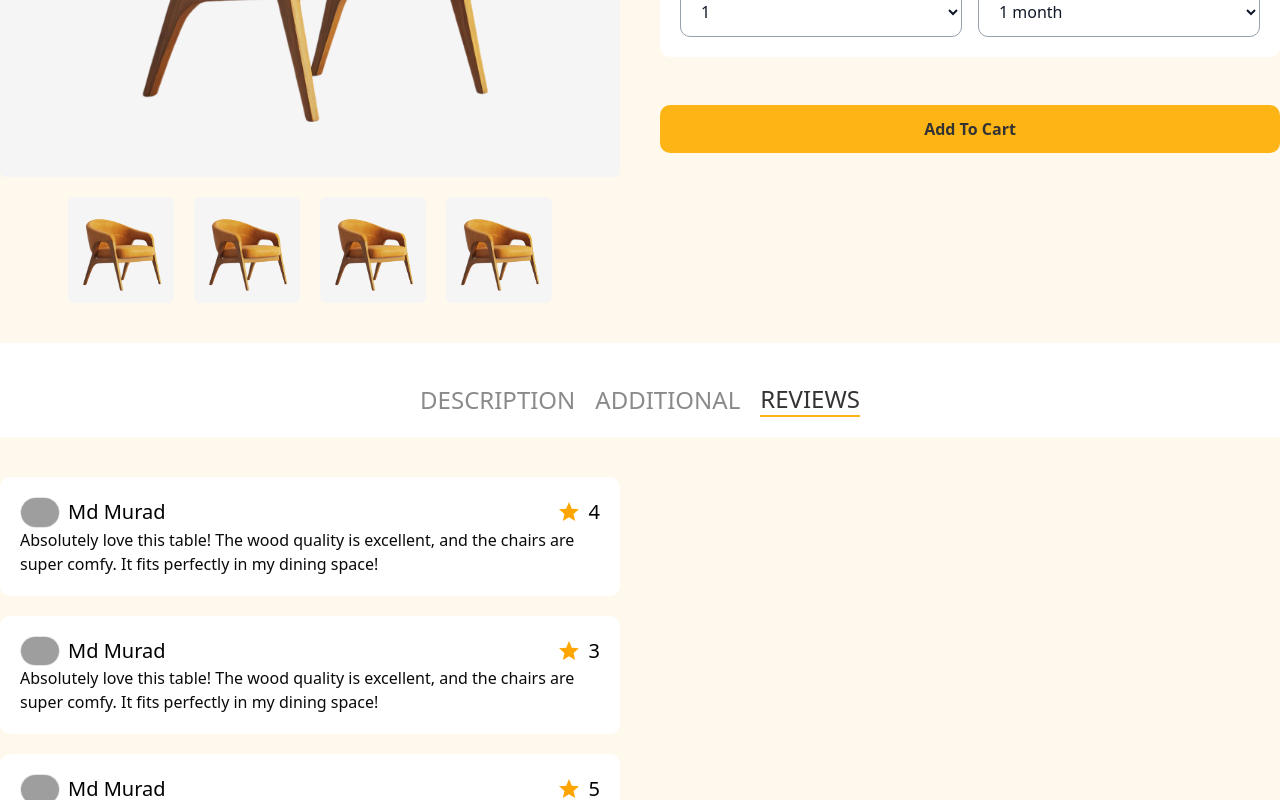
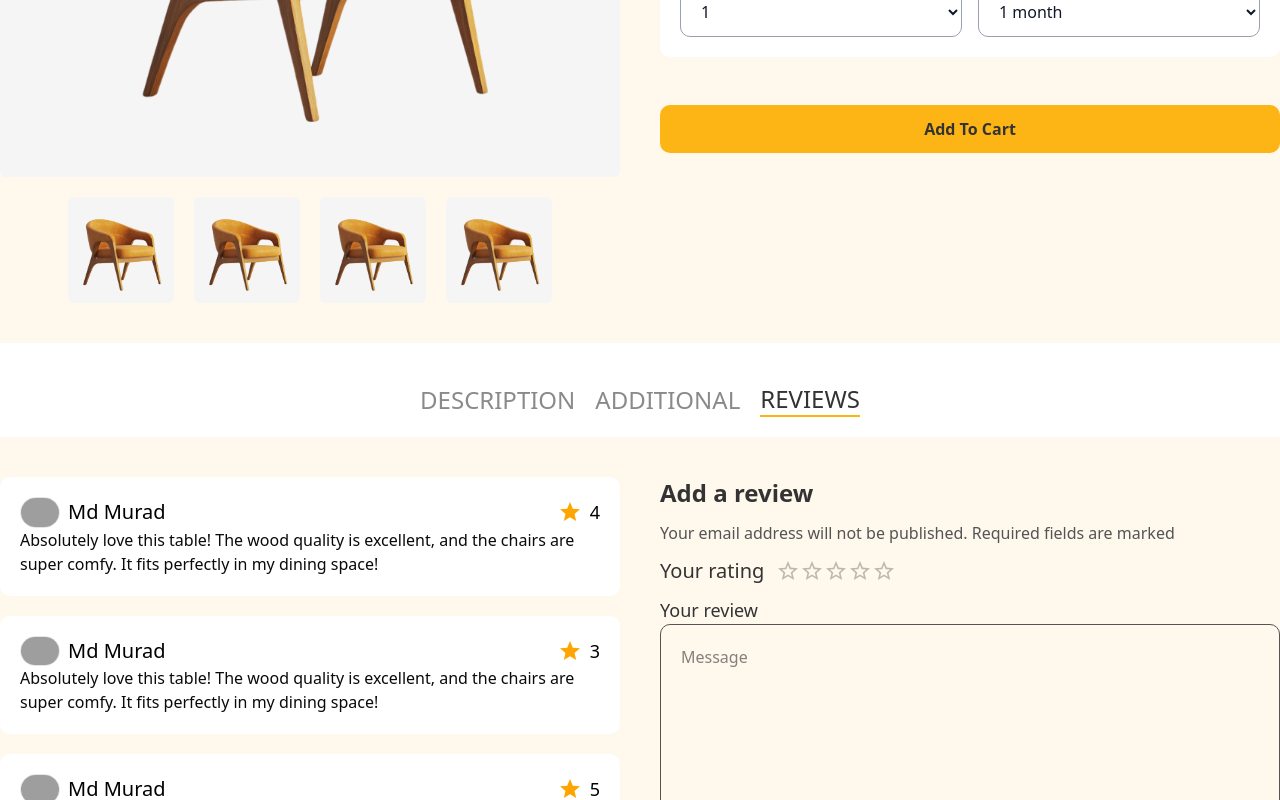
Before and after one commit to murad403/campus-couch-frontend, a Next.js app: page /shop/1 in a window 1280 px wide. Both pictures are taken after a click on the button "REVIEWS". Shown: the part 557-1357 px from the top of the page. Built offline with nearby package versions, Linux system fonts and the light colour scheme; grey boxes are pictures that could not be loaded.

Commit message:
add review section

```diff
--- a/src/app/(app)/shop/[productId]/ProductDetailsTabs.tsx
+++ b/src/app/(app)/shop/[productId]/ProductDetailsTabs.tsx
@@ -1,14 +1,28 @@
+"use client";
 import { TProduct } from '@/libs/products';
 import { reviews, TReview } from '@/libs/reviews';
+import { Rating } from '@mui/material';
 import Image from 'next/image';
 import React, { useState } from 'react'
 import { MdStar } from 'react-icons/md';
 
 const tabs: string[] = ["description", "additional", "reviews"];
 
-const ProductDetailsTabs = ({product}: {product: TProduct}) => {
+const ProductDetailsTabs = ({ product }: { product: TProduct }) => {
     const [activeTab, setActiveTab] = useState<string>("description");
-    // console.log(activeTab);
+    const [value, setValue] = useState<number>(0);
+
+    const handleSubmit = (e: React.FormEvent<HTMLFormElement>) =>{
+        e.preventDefault();
+        const form = new FormData(e.currentTarget);
+        const message = form.get("message");
+        const newReview = {
+            value, message
+        }
+        console.log(newReview)
+    }
+
+    // console.log(value);
     return (
         <div className='px-5 md:px-0 mt-10'>
             <div className='flex justify-center items-center gap-5 mb-5'>
@@ -46,12 +60,12 @@ const ProductDetailsTabs = ({product}: {product: TProduct}) => {
                                         <div className='p-5 bg-white rounded-lg' key={review.id}>
                                             <div className='flex justify-between items-center'>
                                                 <div className='flex items-center gap-2'>
-                                                <Image src={review.image} alt={review.name} width={40} height={40} className='rounded-full border'/>
-                                                <h3 className='text-black text-[20px]'>{review.name}</h3>
+                                                    <Image src={review.image} alt={review.name} width={40} height={40} className='rounded-full border' />
+                                                    <h3 className='text-black text-[20px] font-medium'>{review.name}</h3>
                                                 </div>
                                                 <div className='flex items-center gap-2'>
                                                     <MdStar color='orange' size={24} />
-                                                 <span className='text-black text-xl'>{review.rating}</span>
+                                                    <span className='text-black text-lg'>{review.rating}</span>
                                                 </div>
                                             </div>
                                             <p className=''>{review.message}</p>
@@ -59,8 +73,27 @@ const ProductDetailsTabs = ({product}: {product: TProduct}) => {
                                     )
                                 }
                             </div>
-                            <div className='w-full md:w-1/2'>
 
+                            <div className='w-full md:w-1/2 space-y-3'>
+                                <h1 className='text-2xl font-bold text-title'>Add a review</h1>
+                                <p className='text-[16px] text-heading'>Your email address will not be published. Required fields are marked</p>
+                                <form onSubmit={handleSubmit} className='space-y-3'>
+                                    <div className='flex items-center gap-3'>
+                                        <h2 className='text-xl font-medium text-title'>Your rating</h2>
+                                        <Rating
+                                            name="simple-controlled"
+                                            value={value}
+                                            onChange={(event, newValue) => {
+                                                setValue(newValue!);
+                                            }}
+                                        />
+                                    </div>
+                                    <div>
+                                        <label className='text-[18px] text-title mb-3'>Your review</label>
+                                        <textarea name="message" id="message" className='w-full min-h-[200px] outline-none border border-heading p-5 rounded-lg' placeholder='Message'></textarea>
+                                    </div>
+                                    <button type='submit' className='bg-button-background rounded-sm font-semibold py-3 px-5 cursor-pointer'>Submit</button>
+                                </form>
                             </div>
                         </div>
                     }
--- a/src/app/(app)/shop/[productId]/page.tsx
+++ b/src/app/(app)/shop/[productId]/page.tsx
@@ -13,7 +13,7 @@ const ProductDetails = () => {
         <div className='px-5 md:px-0 mb-10'>
             <h1 className='font-semibold text-4xl text-black text-center md:mb-12 mb-7'>Product Details</h1>
             <ProductDetailsCard product={product!}></ProductDetailsCard>
-            <ProductDetailsTabs product={product}></ProductDetailsTabs>
+            <ProductDetailsTabs product={product!}></ProductDetailsTabs>
         </div>
     )
 }
```
Lines whose indentation alone changed are shown as unchanged.
